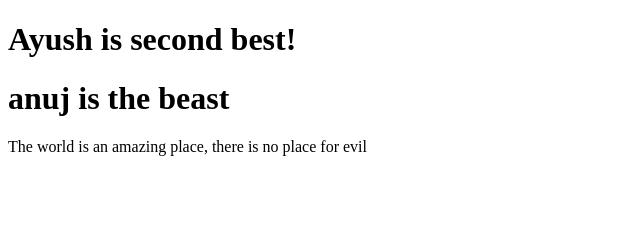
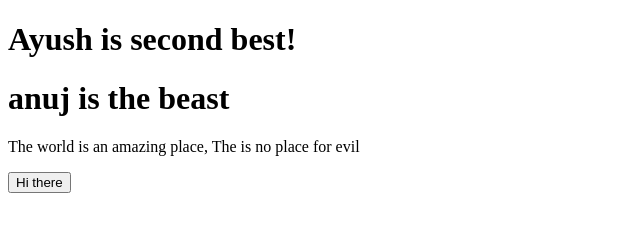
Before and after one commit to itsayusshh/expert-octo-robot, a plain HTML site: page index.html in a window 1280 px wide. Shown: the whole page, without its empty margins (0-640 px from the left). Drawn offline with Linux system fonts and the light colour scheme.

Commit message:
chaneg p and add button

```diff
--- a/index.html
+++ b/index.html
@@ -8,6 +8,7 @@
   <body>
     <h1>Ayush is second best!</h1>
     <h1>anuj is the beast</h1>
-    <p>The world is an amazing place, there is no place for evil</p>
+    <p>The world is an amazing place, The is no place for evil</p>
+    <button>Hi there</button>
   </body>
 </html>
```
